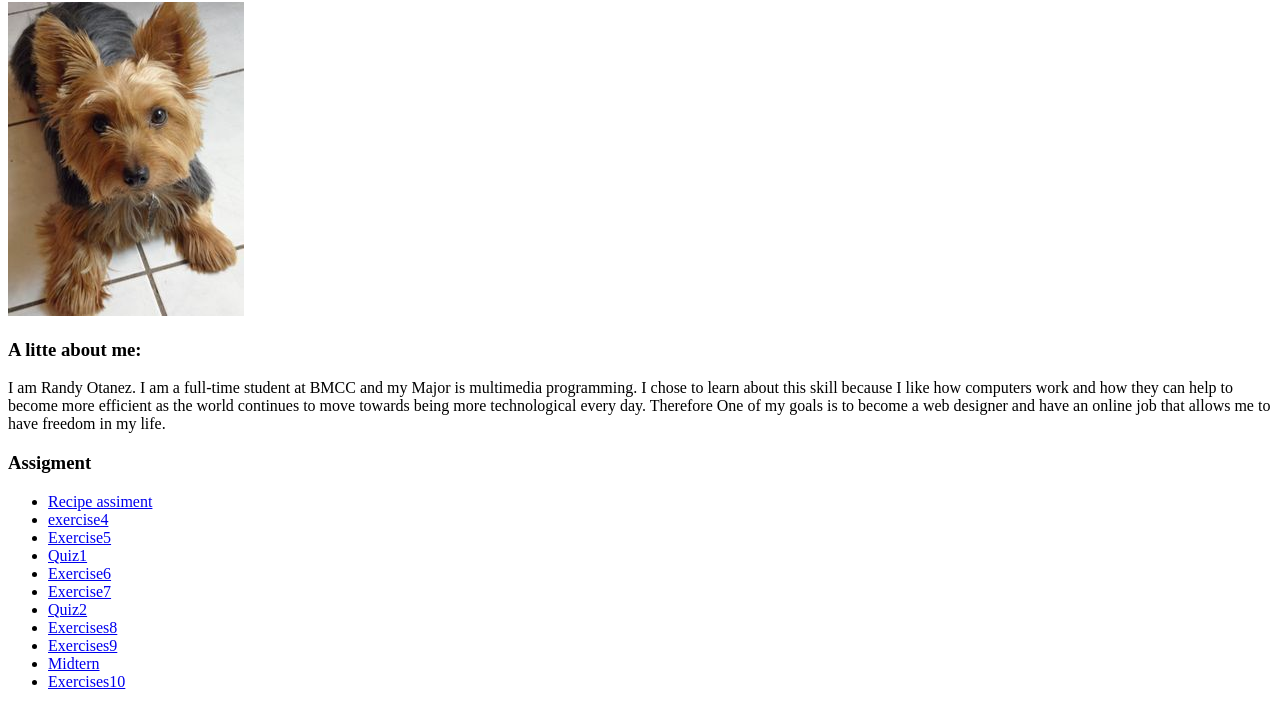
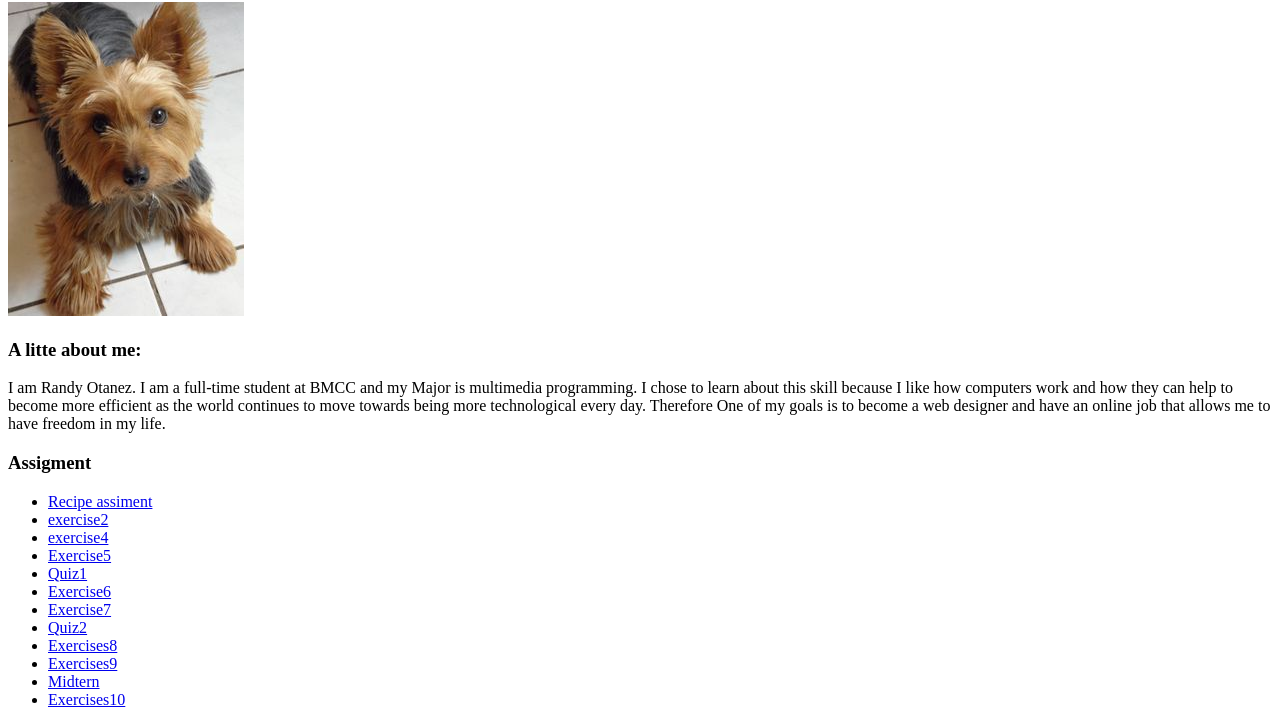
Before and after one commit to TonMaa/MM240, a plain HTML site: page index.html in a window 1280 px wide. Shown: the part 125-850 px from the top of the page. Drawn offline with Linux system fonts and the light colour scheme.

Commit message:
Add files via upload

```diff
--- a/index.html
+++ b/index.html
@@ -24,6 +24,7 @@
 
          <ul>
          <li> <a href="recipe/recipe.html"> Recipe assiment </a></li>
+         <li> <a href="exercise2/exercise2.html">exercise2</a></li>
          <li> <a href="exercise4.html">exercise4</a></li>
          <li> <a href="Exercise5.html"> Exercise5</a></li>
          <li> <a href="Quiz.html">Quiz1</a></li>
```
